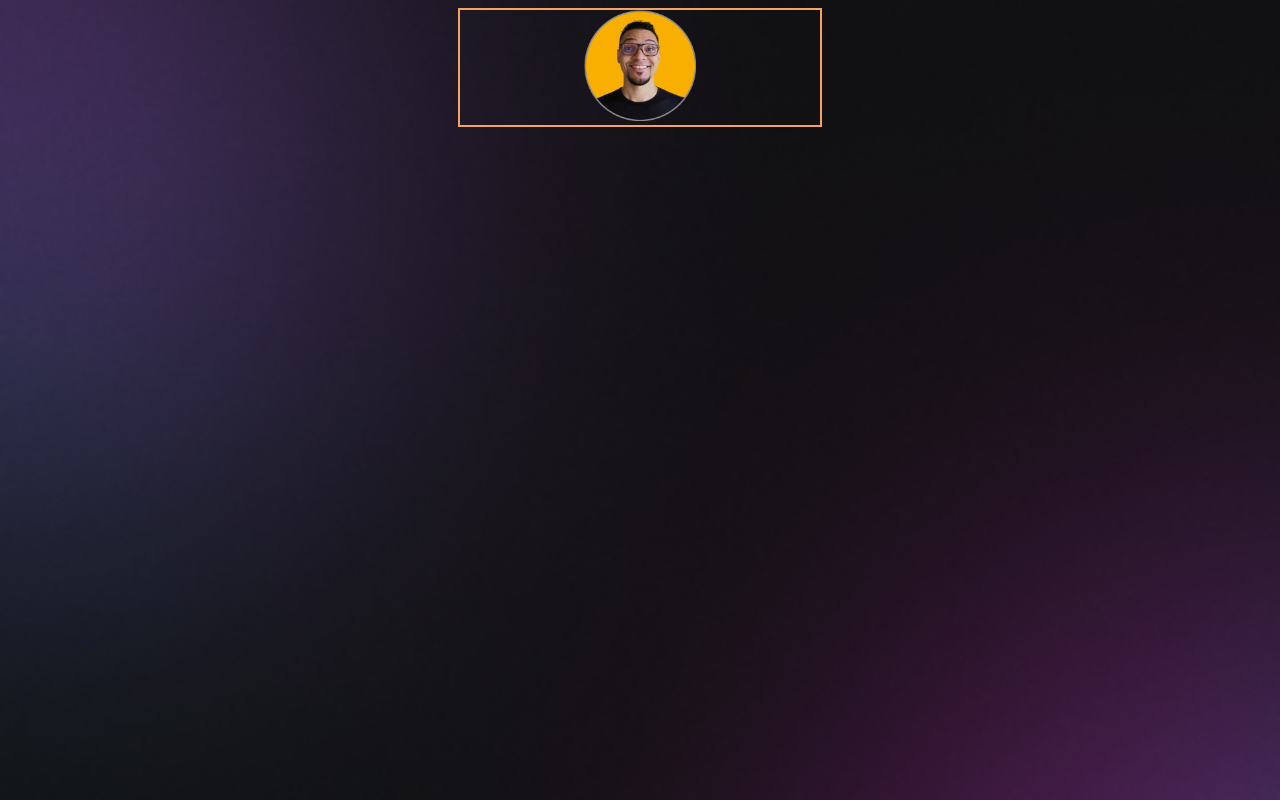
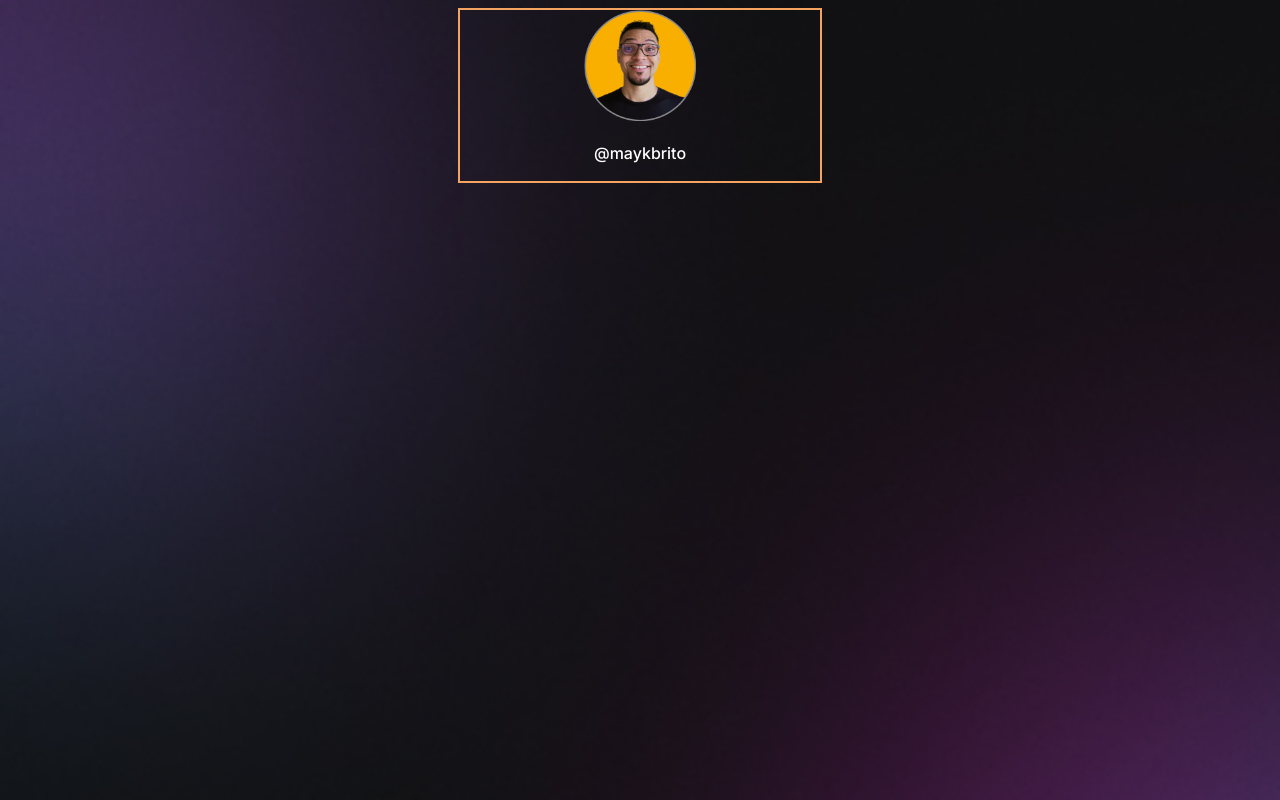
Before and after one commit to harcanjo/rs-discover-devlinks, a plain HTML site: page index.html in a window 1280 px wide. Drawn offline with Linux system fonts and the light colour scheme.

Commit message:
feat: profile p css

```diff
--- a/index.html
+++ b/index.html
@@ -1,9 +1,18 @@
 <!DOCTYPE html>
 <html lang="en">
   <head>
+    <link rel="preconnect" href="https://fonts.googleapis.com" />
+    <link rel="preconnect" href="https://fonts.gstatic.com" crossorigin />
+
     <meta charset="UTF-8" />
     <meta name="viewport" content="width=device-width, initial-scale=1.0" />
     <title>DevLinks</title>
+
+    <link
+      href="https://fonts.googleapis.com/css2?family=Inter:wght@400;500&display=swap"
+      rel="stylesheet"
+    />
+
     <link rel="stylesheet" href="./style.css" />
   </head>
   <body>
@@ -13,6 +22,7 @@
           src="./assets/avatar.png"
           alt="Foto de Mayk Brito sorrindo, usando óculos e camisa preta, barba e fundo amarelo"
         />
+        <p>@maykbrito</p>
       </div>
     </div>
   </body>
--- a/style.css
+++ b/style.css
@@ -8,6 +8,11 @@ body {
   */
 
   background: url(./assets/bg-mobile.jpg) no-repeat top center/cover;
+}
+
+body * {
+  font-family: "Inter", sans-serif;
+  color: #ffffff;
 }
 
 #container {
@@ -23,3 +28,8 @@ body {
 #profile img {
   width: 112px;
 }
+
+#profile p {
+  font-weight: 500;
+  line-height: 24px;
+}
```
